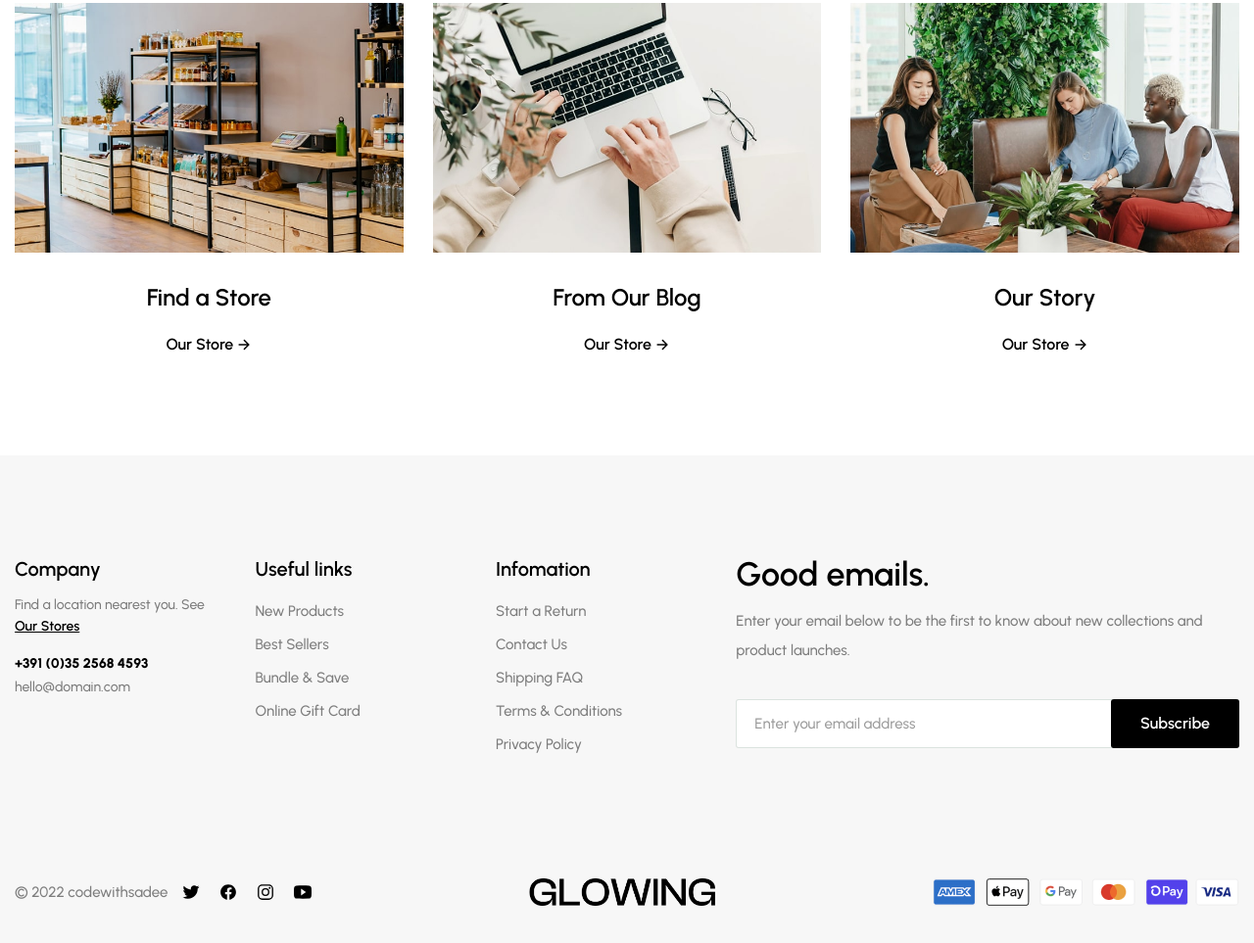
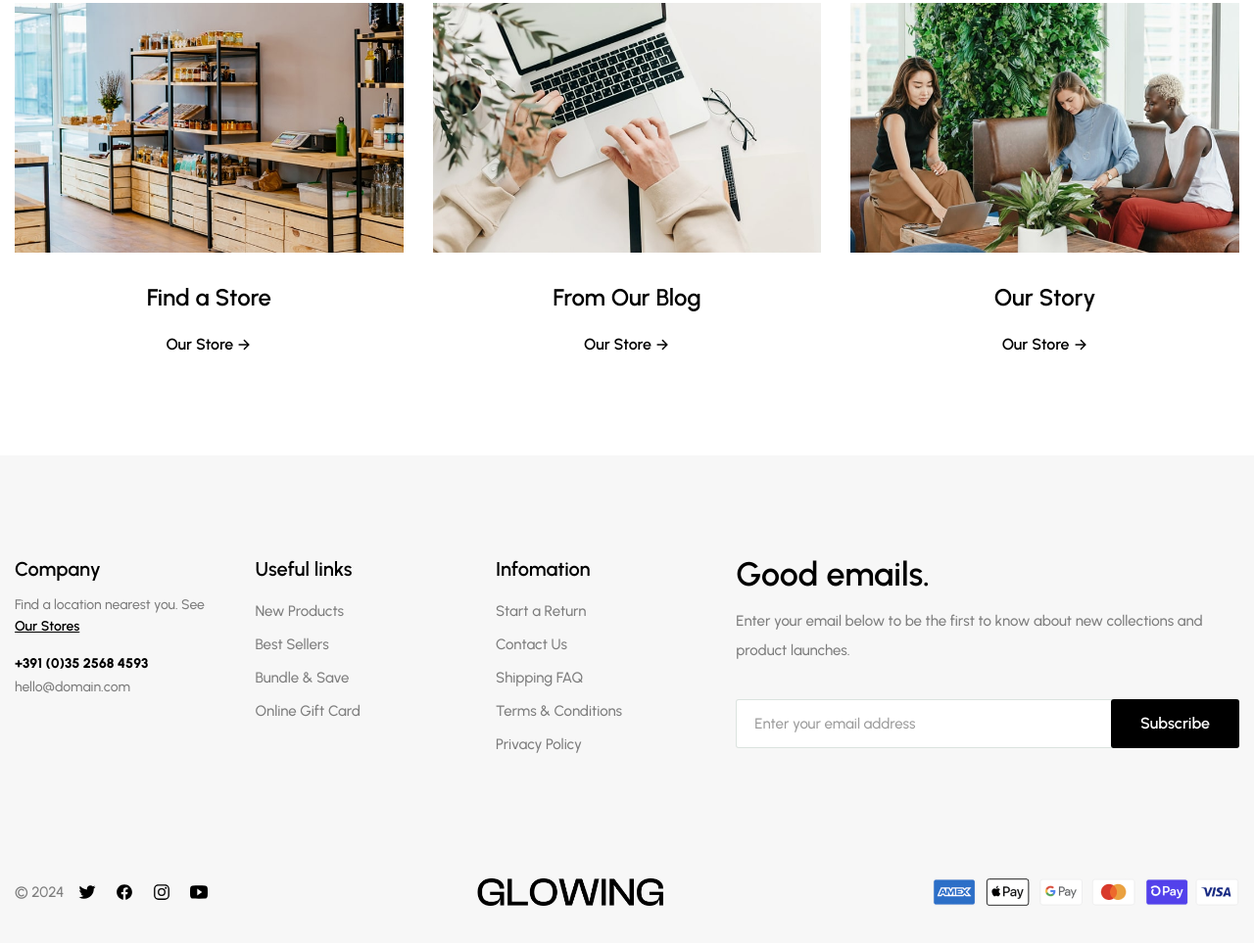
Before and after one commit to daffaafdilla/glowingskin, a plain HTML site: page index.html in a window 1280 px wide. Shown: the part 4282-5245 px from the top of the page at 98% size. Drawn offline with nearby package versions, Linux system fonts and the light colour scheme.

Commit message:
index.html

```diff
--- a/index.html
+++ b/index.html
@@ -1395,7 +1395,7 @@
 
         <div class="wrapper">
           <p class="copyright">
-            &copy; 2022 codewithsadee
+            &copy; 2024
           </p>
 
           <ul class="social-list">
```
